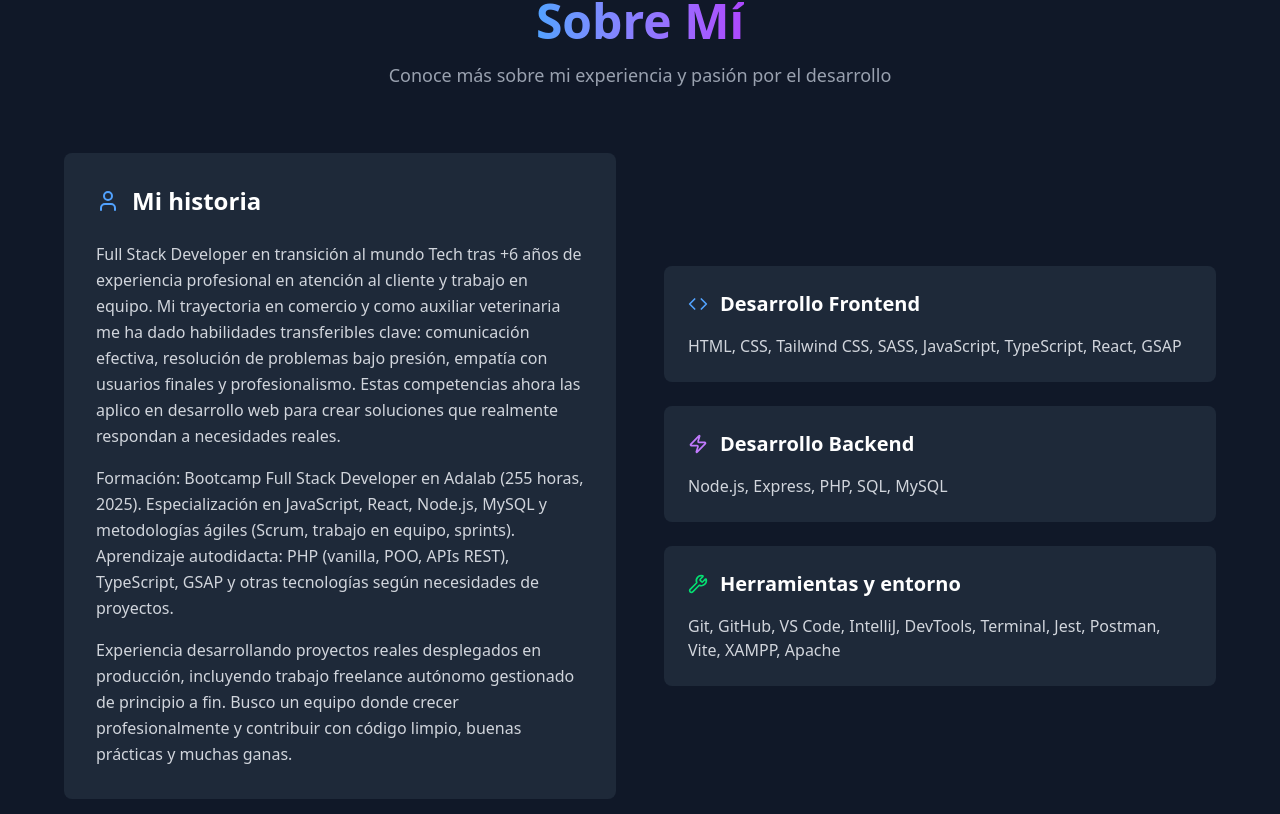
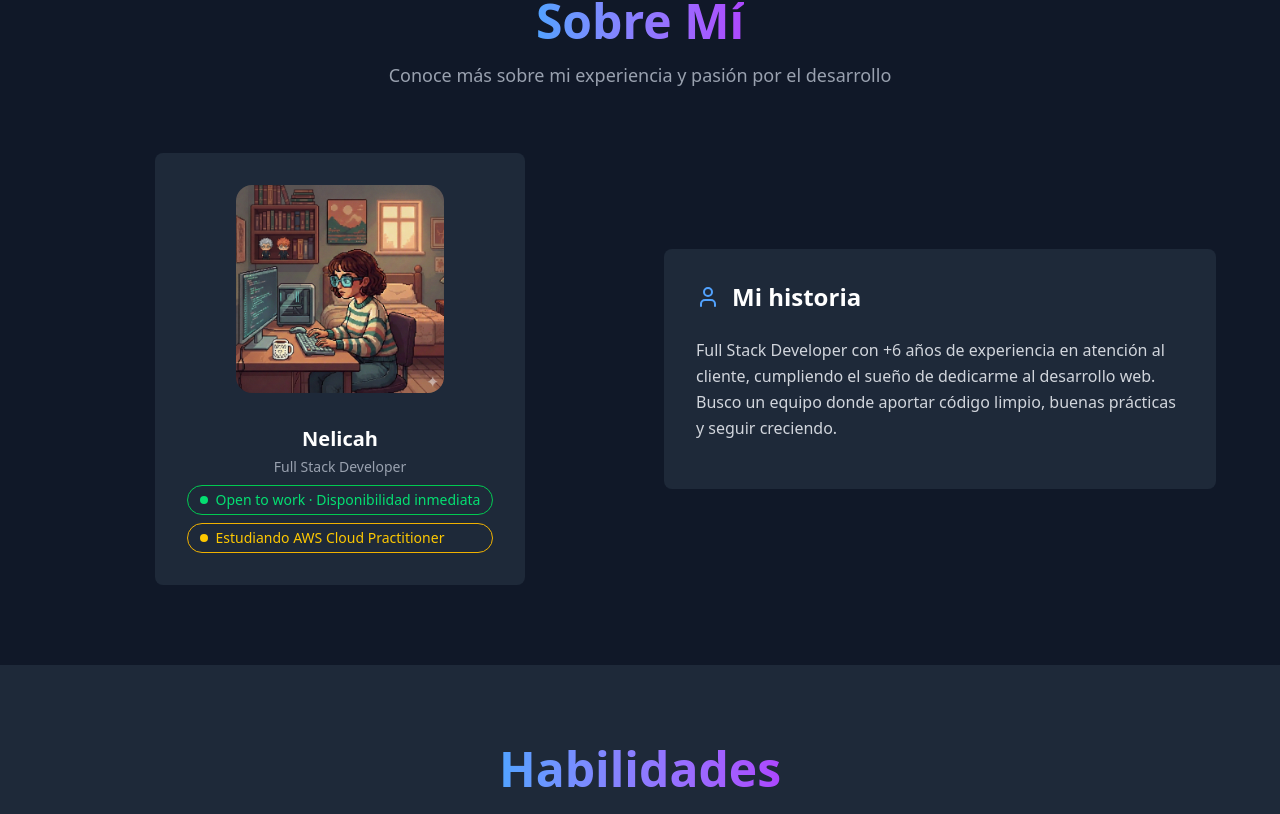
Before and after one commit to Nelicah/mi-portafolio, a React (Vite) app: page / in a window 1280 px wide. Shown: the part 883-1697 px from the top of the page. Built offline with nearby package versions, Linux system fonts and the light colour scheme.

Commit message:
mejoro el apartado sobre mí y actualizo las habilidades

```diff
--- a/src/components/App.jsx
+++ b/src/components/App.jsx
@@ -213,15 +213,18 @@ function App() {
       description:
         "Bundler rápido para proyectos React con HMR y build optimizado",
     },
+    {
+      name: "Docker",
+      icon: SiDocker,
+      color: "text-blue-400",
+      description: "Contenedores y entornos",
+    },
   ];
 
   const learningSkills = [
     { name: "React Native", icon: SiReact, color: "text-cyan-400" },
-    { name: "Java", icon: FaJava, color: "text-red-500" },
     { name: "Python", icon: SiPython, color: "text-[#3776AB]" },
-    { name: "Docker", icon: SiDocker, color: "text-blue-400" },
     { name: "MongoDB", icon: SiMongodb, color: "text-green-500" },
-    { name: "TypeScript", icon: SiTypescript, color: "text-blue-500" },
     { name: "PostgreSQL", icon: SiPostgresql, color: "text-blue-300" },
     { name: "Next.js", icon: SiNextdotjs, color: "text-white" },
   ];
--- a/src/components/sections/AboutSection.jsx
+++ b/src/components/sections/AboutSection.jsx
@@ -1,4 +1,5 @@
-import { User, Code, Zap, Wrench } from "lucide-react";
+import { User } from "lucide-react";
+import foto from "../../images/foto-pixel.png";
 
 function AboutSection() {
   return (
@@ -17,6 +18,41 @@ function AboutSection() {
           </div>
 
           <div className="grid md:grid-cols-2 gap-12 items-center">
+            <div className="flex justify-center">
+              <div className="bg-gray-800 p-8 rounded-lg flex flex-col items-center text-center w-fit mx-auto">
+                <img
+                  src={foto}
+                  alt="foto de perfil"
+                  className="w-52 h-52 object-cover rounded-2xl"
+                />
+                <div className="flex flex-col gap-2 mt-4">
+                  <div className="mt-4">
+                    <h3 className="text-xl font-bold text-white">Nelicah</h3>
+                    <p className="text-gray-400 text-sm mt-1">
+                      Full Stack Developer
+                    </p>
+                  </div>
+
+                  <span className="inline-flex items-center gap-2 border border-green-500 text-green-400 rounded-full px-3 py-1 text-sm">
+                    {/* punto animado */}
+                    <span className="relative flex w-2 h-2">
+                      <span className="animate-ping absolute inset-0 rounded-full bg-green-400 opacity-75"></span>
+                      <span className="relative w-2 h-2 rounded-full bg-green-400"></span>
+                    </span>
+                    Open to work · Disponibilidad inmediata
+                  </span>
+
+                  <span className="inline-flex items-center gap-2 border border-yellow-500 text-yellow-400 rounded-full px-3 py-1 text-sm">
+                    {/* punto animado */}
+                    <span className="relative flex w-2 h-2">
+                      <span className="animate-ping absolute inset-0 rounded-full bg-yellow-400 opacity-75"></span>
+                      <span className="relative w-2 h-2 rounded-full bg-yellow-400"></span>
+                    </span>
+                    Estudiando AWS Cloud Practitioner
+                  </span>
+                </div>
+              </div>
+            </div>
             <div>
               <div className="bg-gray-800 p-8 rounded-lg">
                 <div className="flex items-center mb-6">
@@ -24,65 +60,10 @@ function AboutSection() {
                   <h3 className="text-2xl font-bold">Mi historia</h3>
                 </div>
                 <p className="text-gray-300 mb-4 leading-relaxed">
-                  Full Stack Developer en transición al mundo Tech tras +6 años
-                  de experiencia profesional en atención al cliente y trabajo en
-                  equipo. Mi trayectoria en comercio y como auxiliar veterinaria
-                  me ha dado habilidades transferibles clave: comunicación
-                  efectiva, resolución de problemas bajo presión, empatía con
-                  usuarios finales y profesionalismo. Estas competencias ahora
-                  las aplico en desarrollo web para crear soluciones que
-                  realmente respondan a necesidades reales.
-                </p>
-                <p className="text-gray-300 mb-4 leading-relaxed">
-                  Formación: Bootcamp Full Stack Developer en Adalab (255 horas,
-                  2025). Especialización en JavaScript, React, Node.js, MySQL y
-                  metodologías ágiles (Scrum, trabajo en equipo, sprints).
-                  Aprendizaje autodidacta: PHP (vanilla, POO, APIs REST),
-                  TypeScript, GSAP y otras tecnologías según necesidades de
-                  proyectos.
-                </p>
-                <p className="text-gray-300 leading-relaxed">
-                  Experiencia desarrollando proyectos reales desplegados en
-                  producción, incluyendo trabajo freelance autónomo gestionado
-                  de principio a fin. Busco un equipo donde crecer
-                  profesionalmente y contribuir con código limpio, buenas
-                  prácticas y muchas ganas.
-                </p>
-              </div>
-            </div>
-
-            <div className="space-y-6">
-              <div className="bg-gray-800 p-6 rounded-lg hover:bg-gray-700 transition-colors">
-                <div className="flex items-center mb-4">
-                  <Code className="text-blue-400 mr-3" size={20} />
-                  <h4 className="text-xl font-semibold">Desarrollo Frontend</h4>
-                </div>
-                <p className="text-gray-300">
-                  HTML, CSS, Tailwind CSS, SASS, JavaScript, TypeScript, React,
-                  GSAP
-                </p>
-              </div>
-
-              <div className="bg-gray-800 p-6 rounded-lg hover:bg-gray-700 transition-colors">
-                <div className="flex items-center mb-4">
-                  <Zap className="text-purple-400 mr-3" size={20} />
-                  <h4 className="text-xl font-semibold">Desarrollo Backend</h4>
-                </div>
-                <p className="text-gray-300">
-                  Node.js, Express, PHP, SQL, MySQL
-                </p>
-              </div>
-
-              <div className="bg-gray-800 p-6 rounded-lg hover:bg-gray-700 transition-colors">
-                <div className="flex items-center mb-4">
-                  <Wrench className="text-green-400 mr-3" size={20} />
-                  <h4 className="text-xl font-semibold">
-                    Herramientas y entorno
-                  </h4>
-                </div>
-                <p className="text-gray-300">
-                  Git, GitHub, VS Code, IntelliJ, DevTools, Terminal, Jest,
-                  Postman, Vite, XAMPP, Apache
+                  Full Stack Developer con +6 años de experiencia en atención al
+                  cliente, cumpliendo el sueño de dedicarme al desarrollo web.
+                  Busco un equipo donde aportar código limpio, buenas prácticas
+                  y seguir creciendo.
                 </p>
               </div>
             </div>
```
Also changed, not shown: src/images/foto-pixel.png (added).
